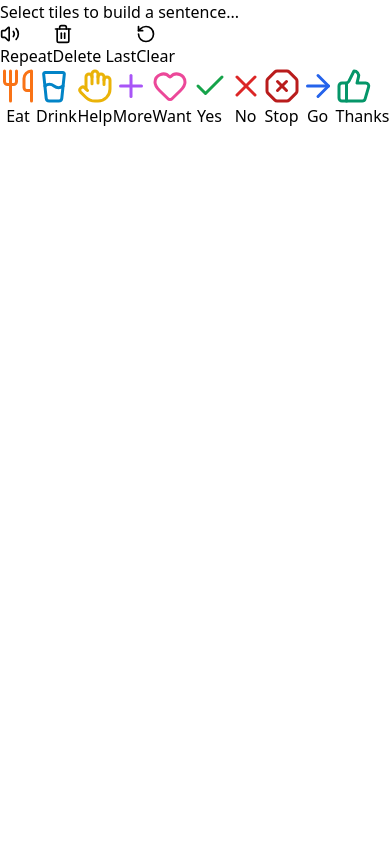
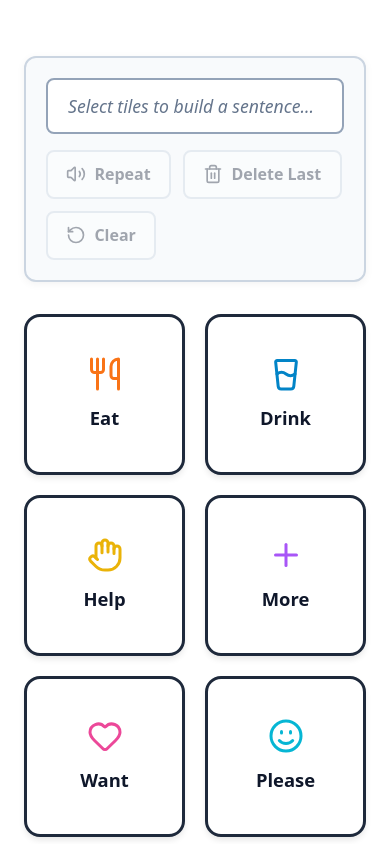
Before and after one commit to matanatkhalil/access-forge, a React (Vite) app in the folder client/: page /aac-board in a window 390 px wide. Shown: the top 844 px of the page. Built offline with nearby package versions, Linux system fonts and the light colour scheme.

Commit message:
style: give responsive style to the aac core grid and expand default vocabulary accordingly

```diff
--- a/client/src/tools/aac-board/AACBoard.css
+++ b/client/src/tools/aac-board/AACBoard.css
@@ -0,0 +1,150 @@
+.aac-board {
+  max-width: 62.5rem;
+  margin: 2rem auto;
+  padding: 1.5rem;
+  font-family:
+    system-ui,
+    -apple-system,
+    BlinkMacSystemFont,
+    'Segoe UI',
+    Roboto,
+    sans-serif;
+  box-sizing: border-box;
+}
+
+.sentence-bar-container {
+  display: flex;
+  flex-direction: column;
+  gap: 1rem;
+  background-color: #f8fafc;
+  border: 2px solid #cbd5e1;
+  border-radius: 12px;
+  padding: 1.25rem;
+  margin-bottom: 2rem;
+  box-shadow: 0 2px 8px rgba(0, 0, 0, 0.05);
+}
+
+.sentence-display {
+  min-height: 3.5rem;
+  background-color: #ffffff;
+  border: 2px solid #94a3b8;
+  border-radius: 8px;
+  padding: 0.75rem 1.25rem;
+  font-size: 1.35rem;
+  font-weight: 700;
+  color: #0f172a;
+  display: flex;
+  align-items: center;
+  word-break: break-word;
+}
+
+.placeholder {
+  color: #64748b;
+  font-size: 1.1rem;
+  font-weight: 400;
+  font-style: italic;
+}
+
+.sentence-controls {
+  display: flex;
+  gap: 0.75rem;
+  flex-wrap: wrap;
+}
+
+.sentence-controls button {
+  display: inline-flex;
+  align-items: center;
+  gap: 0.5rem;
+  padding: 0.65rem 1.15rem;
+  font-size: 1rem;
+  font-weight: 600;
+  color: #1e293b;
+  background-color: #ffffff;
+  border: 2px solid #475569;
+  border-radius: 8px;
+  cursor: pointer;
+  transition: all 0.15s ease-in-out;
+}
+
+.sentence-controls button:hover:not(:disabled) {
+  background-color: #e2e8f0;
+  border-color: #0f172a;
+  transform: translateY(-1px);
+}
+
+.sentence-controls button:focus-visible {
+  outline: 3px solid #2563eb;
+  outline-offset: 2px;
+}
+
+.sentence-controls button:disabled {
+  opacity: 0.4;
+  cursor: not-allowed;
+  border-color: #cbd5e1;
+}
+
+.tiles-grid {
+  display: grid;
+  /* Default Mobile: 2 columns (2 x 6 grid) */
+  grid-template-columns: repeat(2, 1fr);
+  gap: 1.25rem;
+}
+
+.tile-button {
+  display: flex;
+  flex-direction: column;
+  align-items: center;
+  justify-content: center;
+  gap: 0.75rem;
+  padding: 1.25rem 0.75rem;
+  aspect-ratio: 1 / 1; /* Creates same height and width square tiles */
+  background-color: #ffffff;
+  border: 3px solid #1e293b;
+  border-radius: 16px;
+  cursor: pointer;
+  box-shadow: 0 4px 6px -1px rgba(0, 0, 0, 0.1);
+  transition:
+    transform 0.15s ease,
+    box-shadow 0.15s ease,
+    border-color 0.15s ease;
+}
+
+.tile-button:hover {
+  transform: translateY(-3px);
+  box-shadow: 0 8px 15px -3px rgba(0, 0, 0, 0.15);
+  border-color: #0284c7;
+}
+
+.tile-button:active {
+  transform: translateY(0);
+}
+
+.tile-button:focus-visible {
+  outline: 4px solid #2563eb;
+  outline-offset: 3px;
+}
+
+.tile-icon {
+  flex-shrink: 0;
+}
+
+.tile-label {
+  font-size: 1.15rem;
+  font-weight: 700;
+  color: #0f172a;
+  text-align: center;
+}
+
+/* Tablet: 3 columns (3 x 4 grid) */
+@media (min-width: 500px) {
+  .tiles-grid {
+    grid-template-columns: repeat(3, 1fr);
+  }
+}
+
+/* Desktop: 6 columns (6 x 2 grid) */
+@media (min-width: 1024px) {
+  .tiles-grid {
+    grid-template-columns: repeat(6, 1fr);
+  }
+}
--- a/client/src/tools/aac-board/AACBoard.jsx
+++ b/client/src/tools/aac-board/AACBoard.jsx
@@ -10,9 +10,11 @@ import {
   RotateCcw,
   Plus,
   Heart,
+  Smile,
   X,
   ArrowRight,
   ThumbsUp,
+  HeartHandshake,
 } from 'lucide-react';
 
 import starterTiles from './starterTiles.json';
@@ -27,8 +29,10 @@ const ICON_MAP = {
   OctagonX,
   Plus,
   Heart,
+  Smile,
   X,
   ArrowRight,
+  HeartHandshake,
   ThumbsUp,
 };
 
--- a/client/src/tools/aac-board/starterTiles.json
+++ b/client/src/tools/aac-board/starterTiles.json
@@ -4,9 +4,11 @@
   { "id": "help", "label": "Help", "iconName": "Hand", "color": "#eab308" },
   { "id": "more", "label": "More", "iconName": "Plus", "color": "#a855f7" },
   { "id": "want", "label": "Want", "iconName": "Heart", "color": "#ec4899" },
+  { "id": "please", "label": "Please", "iconName": "Smile", "color": "#06b6d4" },
   { "id": "yes", "label": "Yes", "iconName": "Check", "color": "#16a34a" },
   { "id": "no", "label": "No", "iconName": "X", "color": "#dc2626" },
   { "id": "stop", "label": "Stop", "iconName": "OctagonX", "color": "#b91c1c" },
   { "id": "go", "label": "Go", "iconName": "ArrowRight", "color": "#2563eb" },
-  { "id": "thanks", "label": "Thanks", "iconName": "ThumbsUp", "color": "#059669" }
+  { "id": "thanks", "label": "Thanks", "iconName": "HeartHandshake", "color": "#059669" },
+  { "id": "like", "label": "Like", "iconName": "ThumbsUp", "color": "#d97706" }
 ]
```
